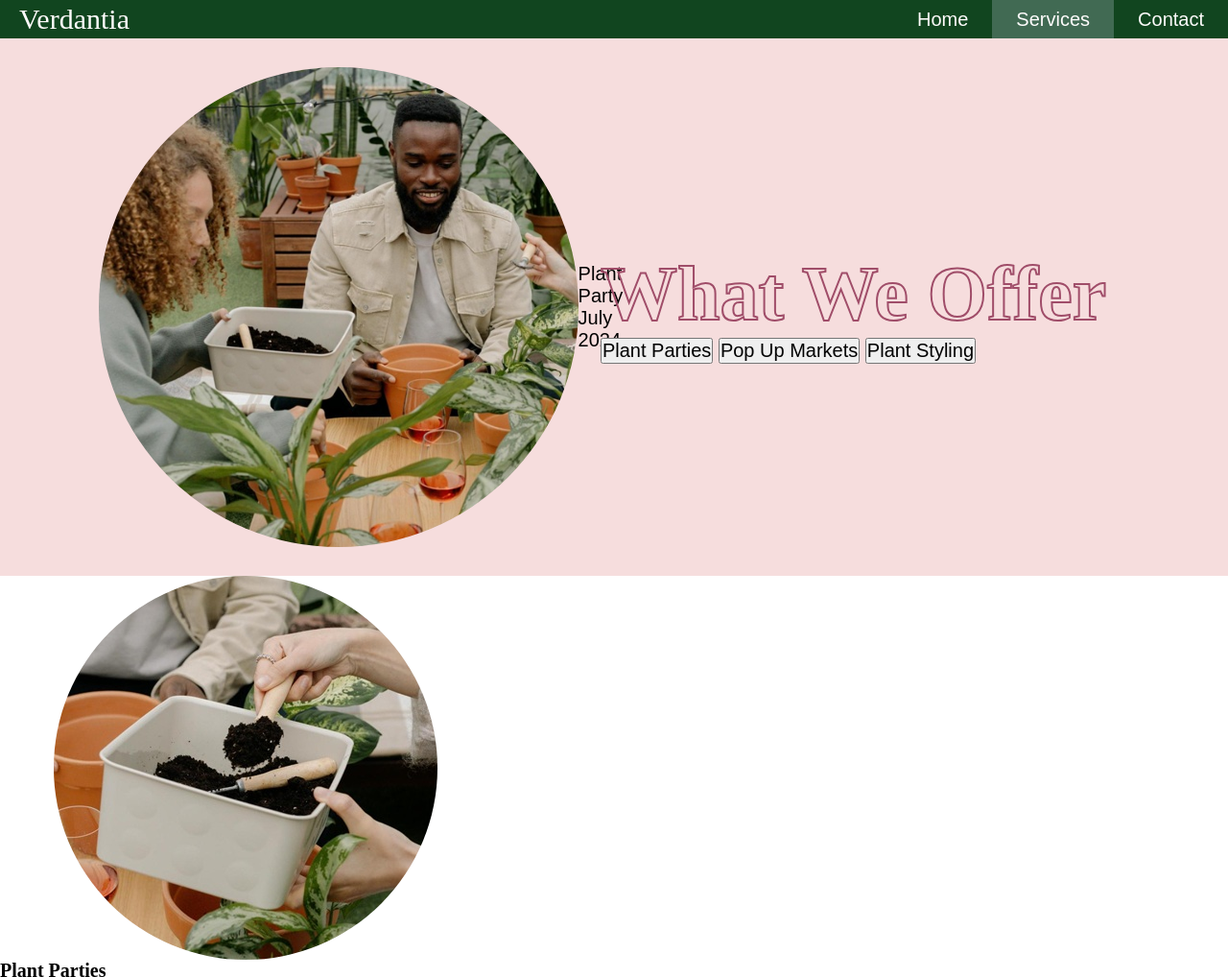
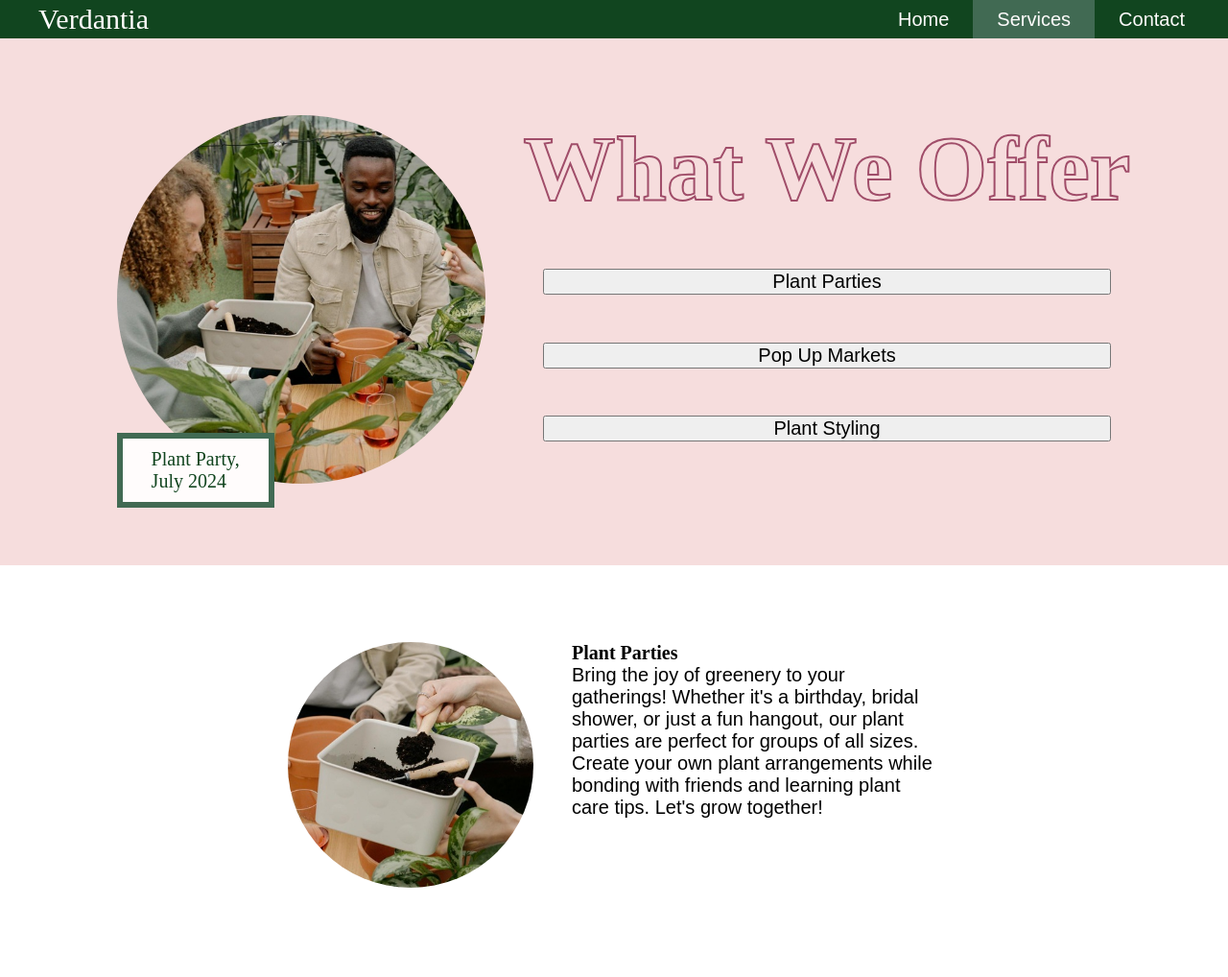
Before and after one commit to FennaKort/verdantia-site, a plain HTML site: page services.html in a window 1280 px wide. Shown: the top 1018 px of the page at 96% size. Drawn offline with Linux system fonts and the light colour scheme; a web font is replaced by a local one.

Commit message:
updating alt text and sources for images; continuing work on services.html styling

```diff
--- a/css/main.css
+++ b/css/main.css
@@ -32,7 +32,9 @@
 /*all headings in inria serif*/
 h1 {
   font-family: 'Inria Serif', serif;
-  font-size: 4rem;
+  font-weight: 700;
+  font-size: 4.5rem;
+  font-size: 12vmin;
   color: var(--grey-transparent);/* Make the inside transparent */
   -webkit-text-stroke: 0.1rem var(--dark-pink-full);/* Outline color and thickness */
 }
@@ -51,7 +53,7 @@ h3 {
   justify-content: space-between;
   align-items: center;
   background-color: var(--green-full);
-  padding: 0px 0px;
+  padding: 0 1rem;
   color: var(--off-white-full);
   height: 2rem;
 }
@@ -90,17 +92,25 @@ h3 {
 
 
 /*---------------------------------------------INDEX.HTML specific --------------------------------------*/
+#homeBG {
+  background: url('../images/calladiums-1-bg.jpg') no-repeat center center;
+  background-size: cover;
+  height: calc(100vh - 2rem);
+  /* Full screen( minus the header height */
+  display: flex;
+  justify-content: center;
+  align-items: center;
+}
+
 #tagline {
   text-align: center;
-  width: 100%;
-  height: 100%;
   /*still needing a solution to make this font scalable with browser size change*/
 }
 
 #tagOutline {
   width: 100%;
   height: 100%;
-  border: 3px solid var(--pink-full);
+  border: 0.2rem solid var(--pink-full);
   display: flex;
   justify-content: center;
   align-items: center;
@@ -110,67 +120,76 @@ h3 {
   background-color: var(--off-white-80);
   width: 70%;
   height: 70%;
-  padding: 1.25rem;
-}
-
-#homeBG {
-  background: url('../images/calladiums-1-bg.jpg') no-repeat center center;
-  background-size: cover;
-  height: calc(100vh - 3em);
-  /* Full screen( minus the header height */
-  display: flex;
-  justify-content: center;
-  align-items: center;
-
-  padding: 0px;
-
+  padding: 1.5rem;
 }
 
 /*---------------------------------------------SERVICES.HTML specific --------------------------------------*/
-
-.imageSection{
+.offers {
+  width: 100%;
   display: flex;
-  width: 40%;
   justify-content: center;
-  align-items: center;
+  /*align-items: center;*/
+  padding: 4rem 0;
 }
 
 .imageSection img{
-  max-width: 100%;
+  border-radius: 50%;
+  max-width: 20vw;
   height: auto;
-  border-radius: 50%;
 }
-/*
-.contentSection{
-display: flex;
-width: 60%;
-margin-left: 2em;
-}
-
-.offers{
-  display: flex;
-  height: 20rem;
-  width: 100%;
-}
-*/
 
 /*What We Offer section*/
 #offerContainer{
   background-color: var(--light-pink-full);
-  height: 70vh; /*calculated from 760px for container from design made for 1920x1080 screen*/
-  width: 100%;
-  padding: 7vh 2vh;
-  display: flex;
-  justify-content: center;
-  align-items: center;
 }
 
-/*
+#offerFigure {
+  position:relative;
+  padding-left: 1rem;
+  padding-right: 2rem;
+  margin-left: auto;
+}
+
 #offerImage {
-  height: 50vh; /*this gets it right on landscape size but not on portrait size
-  width: auto;
+  max-width: 30vw;
+  height: auto;
 }
-*/
+
+#offerCaption {
+  position: absolute;
+  bottom: -1rem;
+  left: 1rem;
+  border: #416A53 0.3rem solid;
+  background-color: #FFFCFC;
+  color: #11451F;
+  font-family: 'Inria Serif', 'Times New Roman', Times, serif;
+  padding: 0.5rem 1.5rem;
+}
+
+#offerContentSection {
+  margin-right: auto;
+  display: flex;
+  flex-direction: column;
+}
+
+#offerContentSection .buttonsContainer {
+  /*properties as flex item of #offerContentSection*/
+  flex-grow: 1;
+  padding: 0 1rem;
+
+  /*properties as flex container of individual buttons*/
+  display: flex;
+  flex-direction: column;
+  justify-content: space-evenly;
+}
+
+
+
+/*Offers Details section*/
+.contentSection{
+  width: 30%;
+  margin-left: 2em;
+  }
 
 
 /*prices table section*/
--- a/services.html
+++ b/services.html
@@ -23,32 +23,31 @@
   </header>
 
   <main>
-    <section id="offerContainer">
-      <figure class="imageSection">
-        <img id="offerImage" src="images/what-we-do-img.jpg" alt="Plant Party">
-        <figcaption class="overlay">Plant Party July 2024</figcaption>
+    <section id="offerContainer" class="offers">
+      <figure id="offerFigure" class="imageSection">
+        <img id="offerImage" src="images/what-we-do-img.jpg" alt="A group of people take part in a Plant Party hosted by Verdantia. They sit around a table, potting up their new plants and sipping mocktails.">
+          <!--Photo by cottonbro studio: https://www.pexels.com/photo/people-planting-plants-9721367/-->
+        <figcaption id="offerCaption" class="overlay">Plant Party,<br>July 2024</figcaption>
       </figure>
-      <div class="contentSection">
+      <div id="offerContentSection">
         <h1>What We Offer</h1>
-        <div class="buttons">
-          <button>Plant Parties</button>
-          <button>Pop Up Markets</button>
-          <button>Plant Styling</button>
+        <div class="buttonsContainer">
+          <button class="buttons">Plant Parties</button>
+          <button class="buttons">Pop Up Markets</button>
+          <button class="buttons">Plant Styling</button>
         </div>
       </div>
     </section>
 
     <section id="partyContainer" class="offers">
       <div class="imageSection">
-        <img src="images/plant-parties-img.jpg" alt="Plant Party">
-
+        <img src="images/plant-parties-img.jpg" alt="A close up of a woman's hand scooping potting soil during a Plant Party.">
+          <!--Photo by cottonbro studio: https://www.pexels.com/photo/a-person-getting-a-soil-9721507/-->
       </div>
       <div class="contentSection">
         <h3>Plant Parties</h3>
         <p>
-          Bring the joy of greenery to your gatherings! Whether it's a birthday, bridal shower, or just a fun hangout, our
-          plant parties are perfect for groups of all sizes. Create your own plant arrangements while bonding with friends
-          and learning plant care tips. Let's grow together!
+          Bring the joy of greenery to your gatherings! Whether it's a birthday, bridal shower, or just a fun hangout, our plant parties are perfect for groups of all sizes. Create your own plant arrangements while bonding with friends and learning plant care tips. Let's grow together!
         </p>
 
       </div>
@@ -56,8 +55,8 @@
 
     <section id="marketContainer" class="offers">
       <div class="imageSection">
-        <img src="images/popup-markets-img.jpg" alt="Plant Party">
-
+        <img src="images/popup-markets-img.jpg" alt="A person holds a plant they purchased at one of our Popup Markets.">
+          <!--Photo by Dmitriy Ganin: https://www.pexels.com/photo/unrecognizable-woman-with-flowerpot-in-garden-7760789/-->
       </div>
       <div class="contentSection">
         <h3>Pop Up Markets</h3>
@@ -71,7 +70,8 @@
 
     <section id="stylingContainer" class="offers">
       <div class="imageSection">
-        <img src="images/plant-styling-img.jpg" alt="Plant Party">
+        <img src="images/plant-styling-img.jpg" alt="An example of our plant styling services showing greenery brightening up a cafe seating area.">
+          <!--Photo by Valeria Boltneva: https://www.pexels.com/photo/photography-of-table-and-chairs-near-plants-827518/-->
       </div>
       <div class="contentSection">
         <h3>Plant Styling</h3>
```
Also changed, not shown: index.html (+1 -0 lines).
